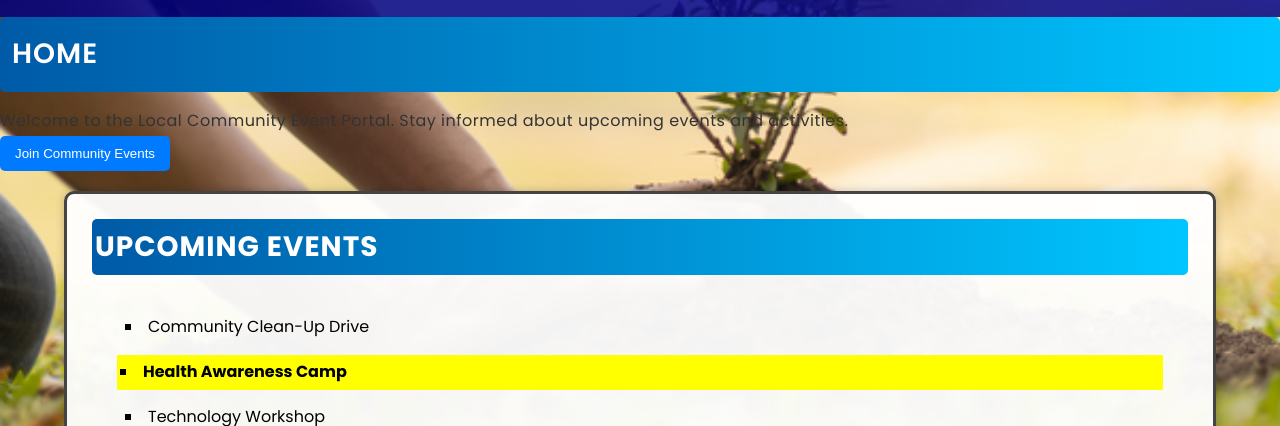
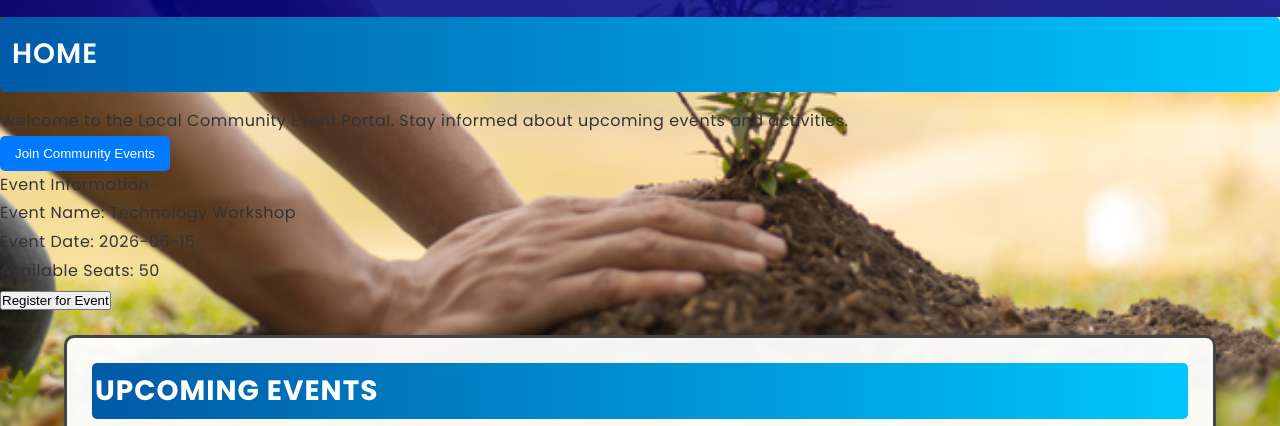
Before and after one commit to Hemapriya-10/Digital-Nurture-Upskilling, a plain HTML site: page Local-Community-Event-Portal/index.html in a window 1280 px wide. Shown: the part 374-800 px from the top of the page. Drawn offline with Linux system fonts and the light colour scheme.

Commit message:
Completed JavaScript Exercise 2 - Data Types and Operators

```diff
--- a/Local-Community-Event-Portal/index.html
+++ b/Local-Community-Event-Portal/index.html
@@ -88,6 +88,15 @@ body {
         <button class="cta-button">
     Join Community Events
 </button>
+<h3>Event Information</h3>
+
+<p id="eventInfo"></p>
+
+<button onclick="registerSeat()">
+    Register for Event
+</button>
+
+<p id="seatCount"></p>
     </section>
 
     <!-- Events Section -->
--- a/Local-Community-Event-Portal/main.js
+++ b/Local-Community-Event-Portal/main.js
@@ -9,3 +9,42 @@ window.onload = function () {
     alert("Welcome to the Community Portal");
 
 };
+// =====================================
+// Syntax, Data Types and Operators
+// =====================================
+
+// const variables
+const eventName = "Technology Workshop";
+
+const eventDate = "2026-06-15";
+
+// let variable
+let availableSeats = 50;
+
+// Template Literal
+document.getElementById("eventInfo").innerHTML =
+    `Event Name: ${eventName}<br>
+     Event Date: ${eventDate}<br>
+     Available Seats: ${availableSeats}`;
+
+// Function to register a seat
+function registerSeat() {
+
+    if (availableSeats > 0) {
+
+        availableSeats--;
+
+        document.getElementById("seatCount").innerHTML =
+            `Remaining Seats: ${availableSeats}`;
+
+        console.log(
+            `Seat Registered. Remaining Seats: ${availableSeats}`
+        );
+
+    } else {
+
+        document.getElementById("seatCount").innerHTML =
+            "No Seats Available";
+
+    }
+}
```
Also changed, not shown: Local-Community-Event-Portal/screenshots/js-ex2.png (added).
